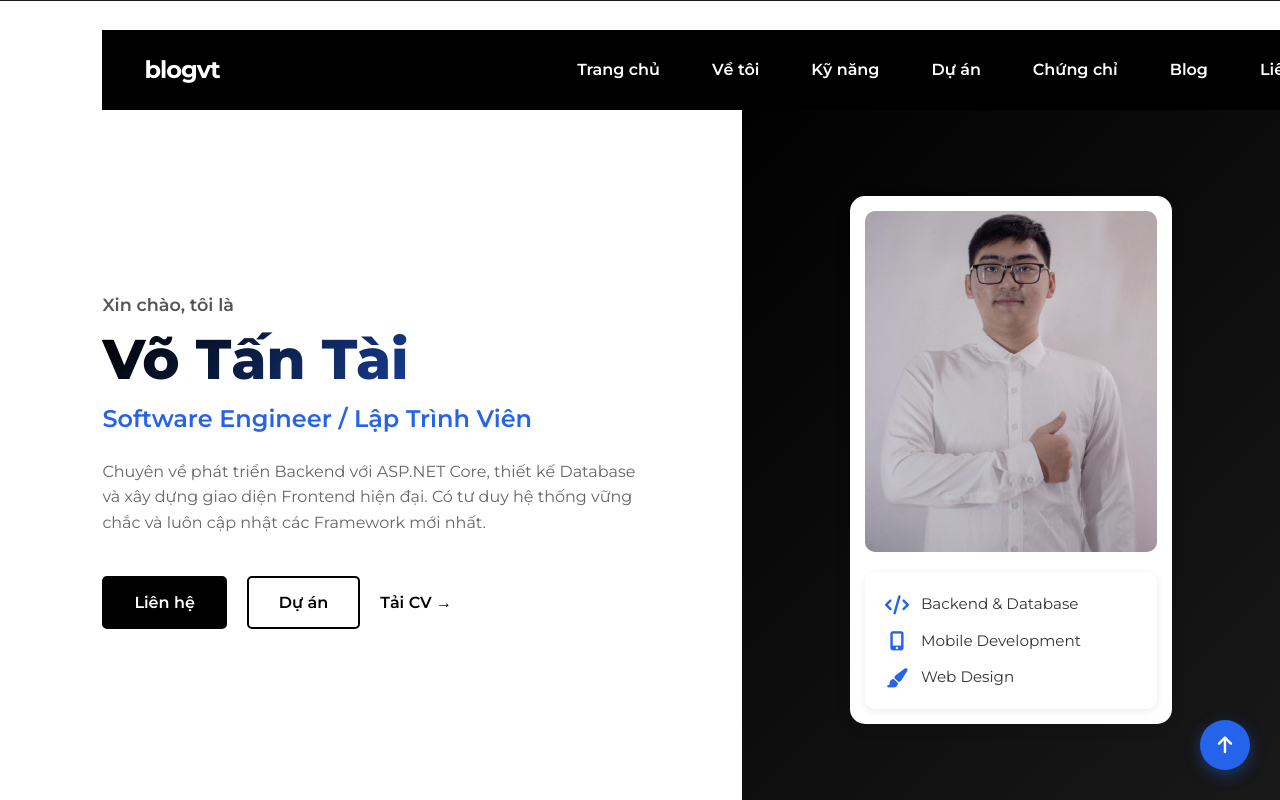
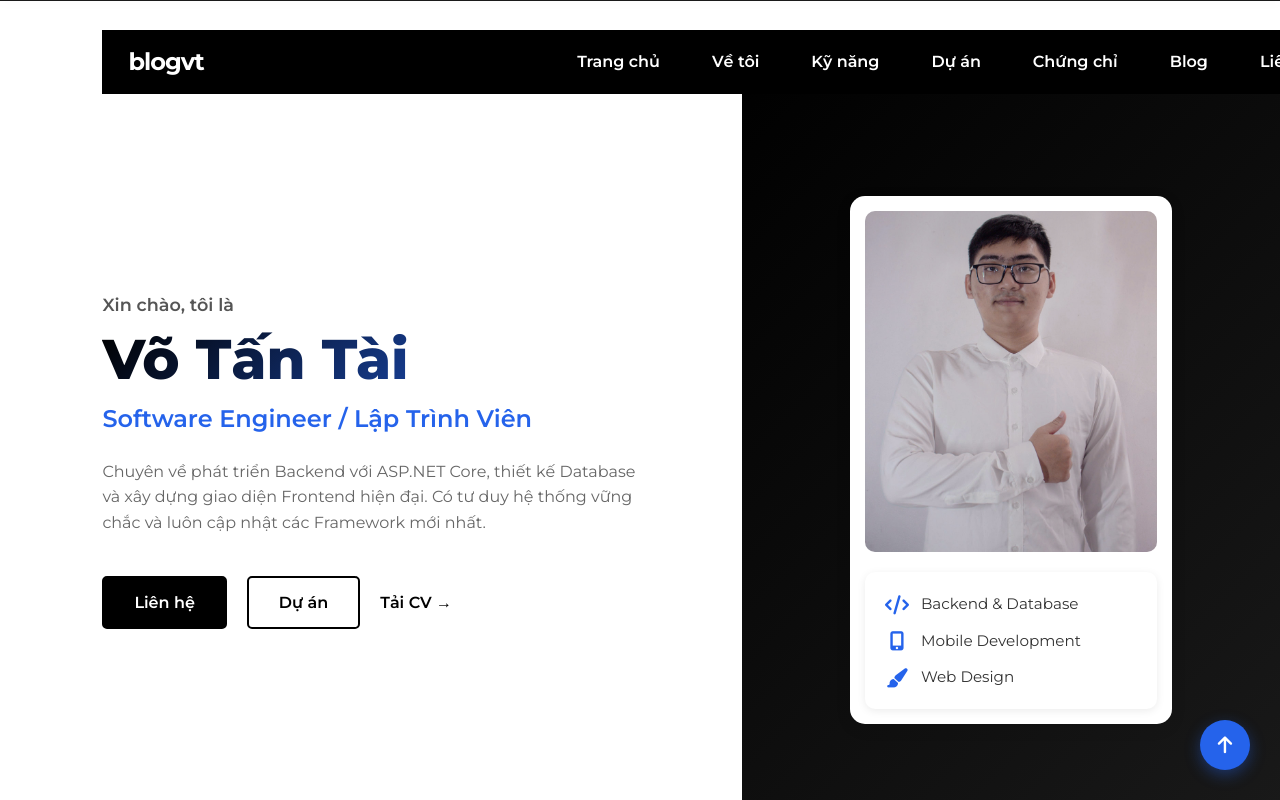
Before and after one commit to votai2804/blog_votai, a website: page index.html in a window 1280 px wide. Shown: the top 800 px of the page. Drawn offline with Linux system fonts and the light colour scheme.

Commit message:
Reduce navbar padding - tighter and more compact

```diff
--- a/css/style.css
+++ b/css/style.css
@@ -43,7 +43,9 @@ body {
     display: flex;
     justify-content: space-between;
     align-items: center;
-    padding: 1rem 2rem;
+    padding: 0.5rem 0;
+    padding-left: 1rem;
+    padding-right: 2rem;
     max-width: 100%;
     margin: 0;
     width: 100%;
```
